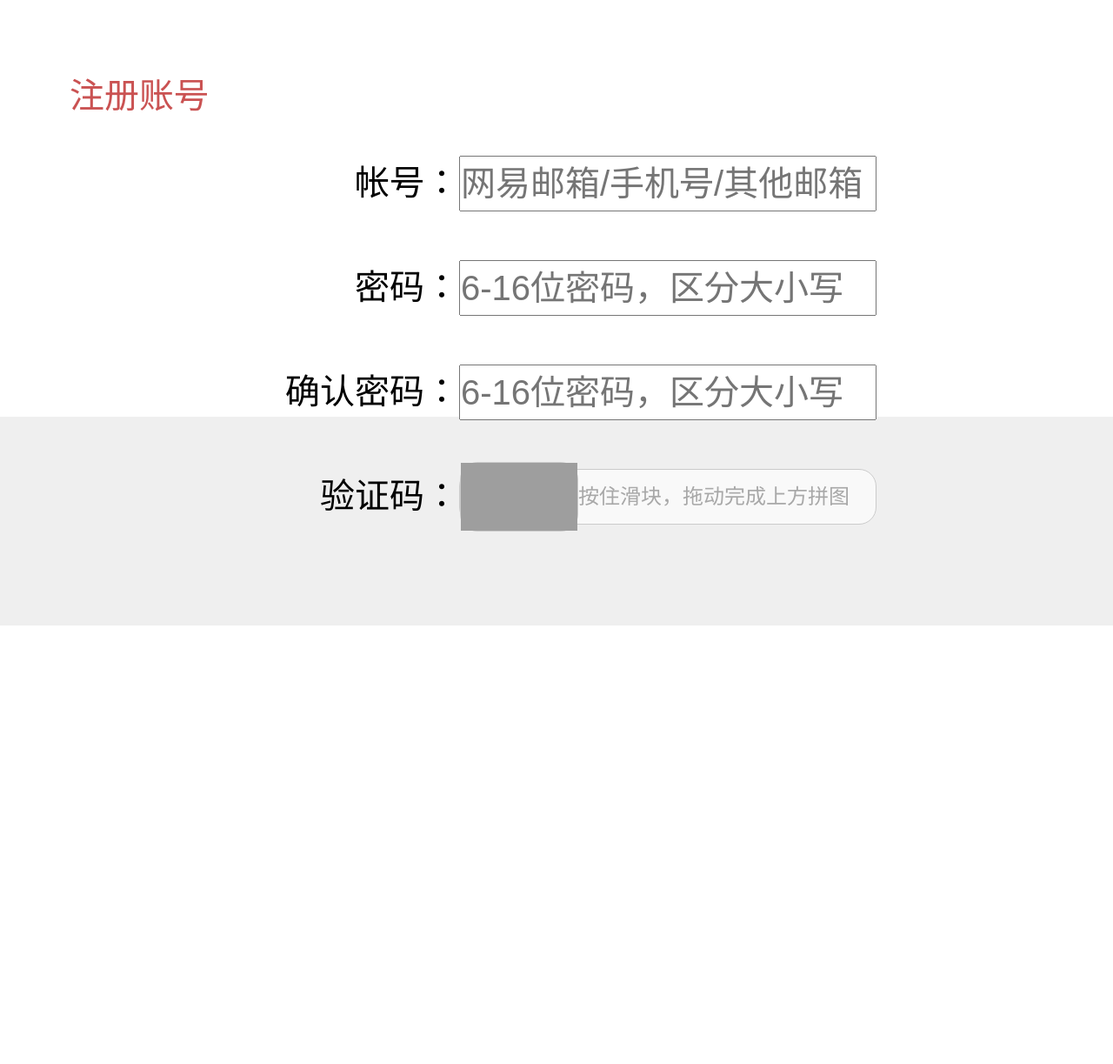
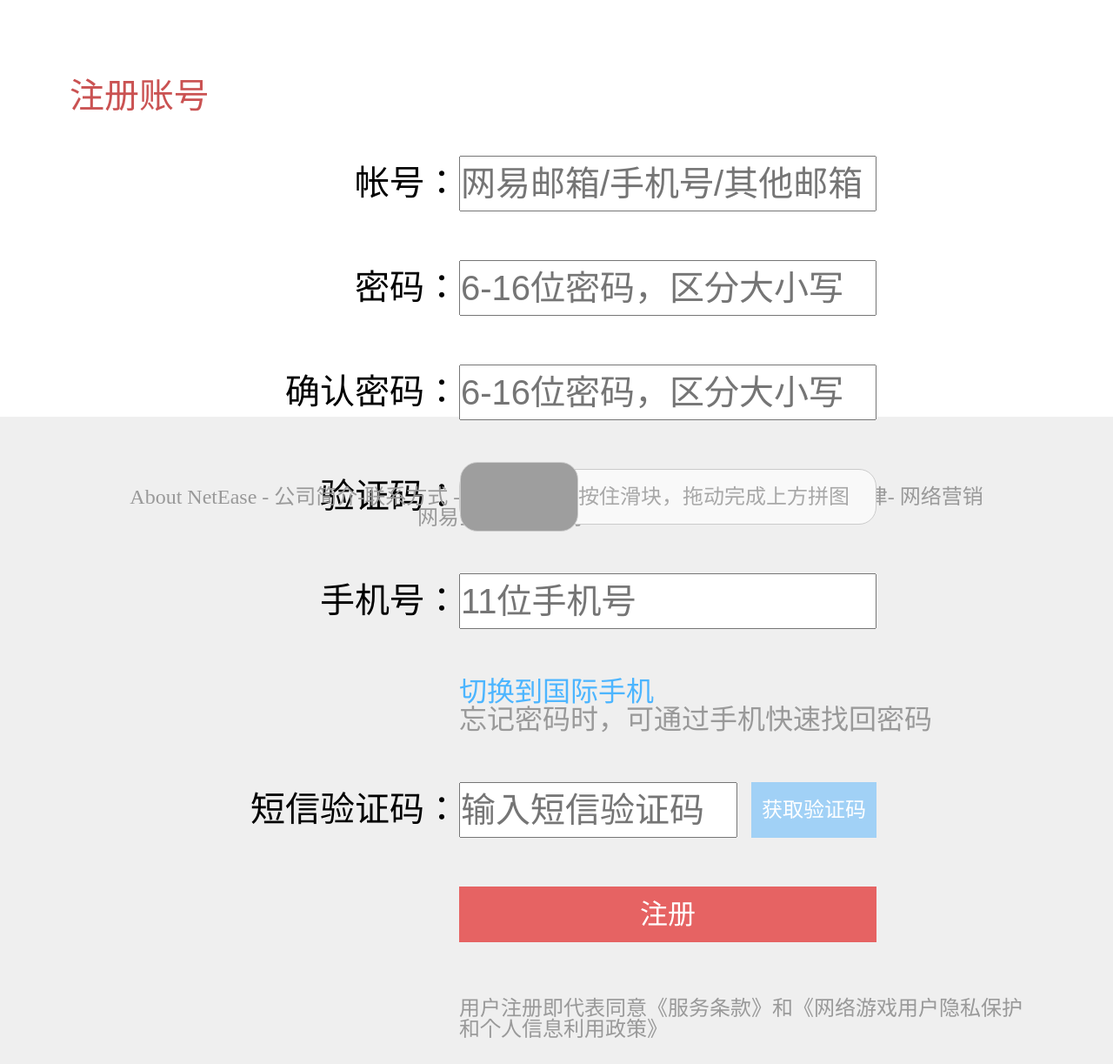
Before and after one commit to pengqaz/mobile, a PHP site: page /html/register.html in a window 1280 px wide. Shown: the part 81-1304 px from the top of the page at 87% size. Before the commit the page ends 800 px from the top, so only its background shows below. Run offline with PHP 8.4, Linux system fonts and the light colour scheme; some libraries are stand-ins or nearby versions; grey boxes are pictures that could not be loaded.

Commit message:
注册登陆静态已经完成了

```diff
--- a/css/register.css
+++ b/css/register.css
@@ -41,10 +41,11 @@ header{
 .u-label{
 	line-height:0.8rem ;
 	font-size: 0.5rem;
+	height:0.8rem;
 	width:35vw;
 	text-align: right;
 }
-.firstelem input{
+.firstelem .i-inpt{
 	height:0.8rem;
 	width:6rem;
 	padding: 0;
@@ -71,15 +72,14 @@ header{
 	height:1rem;
 	width:1.7rem;
 	border-radius:20px;
-	background: #fff;
+	background: url("https://captcha.reg.163.com/v2/images/slider.png") no-repeat;
+	background-size:100% 100%;
 	border: 1px solid #cbcbcb;
 	cursor: pointer;
+	z-index: 1111;
 
 }
-.huakuai img{
-	width:100%;
-	height:100%;
-}
+
 .huakuai1{
 	font-size:0.3rem ;
 	color: rgb(168, 168, 168);
@@ -87,9 +87,67 @@ header{
 }
 .pintu{
 	position: relative;
-	top:-2rem;
+	top:-3rem;
 }
 .pintu img{
 	position: absolute;
 
 }
+.w_qiehuan{
+	font-size:0.4rem;
+	color:#4cb5ff;
+}
+.w_qiehuan p:last-child{
+	color:#999;
+}
+.firstelem .i-inpt1{
+	height:1.3rem;
+	width:6rem;
+	padding: 0;
+	margin: 0;
+	font-size: 0.5rem;
+	display: flex;
+	justify-content: space-between;
+	align-items: center;
+}
+.firstelem .i-inpt1 input{
+	height:0.8rem;
+	width:4rem;
+	padding: 0;
+	margin: 0;
+	font-size: 0.5rem;
+}
+.firstelem .i-inpt1 a{
+	height:0.8rem;
+	width:1.8rem;
+	padding: 0;
+	margin: 0;
+	font-size: 0.3rem;
+	line-height: 0.8rem;
+	text-align: center;
+	background-color: #a1d1f6;
+	color:#fff;
+}
+.i-input2 p{
+	font-size: 0.3rem;
+	color:#999;
+}
+.firstelem .i-input3{
+	font-size: 0.4rem;
+	text-align: center;
+	line-height: 0.8rem;
+	color: #fff;
+	background-color: #e66363;
+}
+.m-cp{
+	margin-top: 1rem;
+	font-size:0.3rem ;
+	display: flex;
+	flex-direction:column ;
+	justify-content: center;
+	align-items: center;
+	color: #999;
+}
+.m-cp a{
+	color: #999;
+}
--- a/html/register.html
+++ b/html/register.html
@@ -30,38 +30,95 @@
 	            <input type="text" name="mimaa" id="" placeholder="6-16位密码，区分大小写" class="i-inpt">
 	        </div>
 	        <div class="u-input firstelem">
-	            <div class="u-label">验证码：</div>
+	            <div class="u-label">
+	            	验证码：
+	            </div>
 	            <div class="i-inpt yanzheng">
 	            	<div class="pintu" style="display: none;">
 	            			<img src="../images/public/1470922837206_779395020.jpg">
 	            			<img id="kapian" src="../images/public/1470922837206_249290449.png">
 
-	            		</div>
+	            	</div>
 	            	<div class="huakuai" id="target">
 
-	            		<img class="lu" src="https://captcha.reg.163.com/v2/images/slider.png">
 	            	</div>
 
 	            	<div class="huakuai1">
 	            		按住滑块，拖动完成上方拼图
 	            	</div>
-	            <div>
+	            </div>
 
 	        </div>
 
+	        <div class="u-input firstelem">
+	            <div class="u-label">手机号：</div>
+	            <input type="text" name="" id="" placeholder="11位手机号" class="i-inpt">
+	        </div>
+	        <div class="u-input firstelem">
+	        	 <div class="u-label"></div>
+	            <div class="w_qiehuan i-input">
+	            	<p>切换到国际手机</p>
+	            	<p>忘记密码时，可通过手机快速找回密码</p>
+	            </div>
 
+	        </div>
+	         <div class="u-input firstelem">
+	            <div class="u-label">短信验证码：</div>
+	            <div class="i-inpt1">
+	            	<input type="text" name="" id="" placeholder="输入短信验证码">
+	          		<a href="">获取验证码</a>
+	            </div>
+
+	        </div>
+	         <div class="u-input firstelem">
+	        	 <div class="u-label"></div>
+	            <div class="w_qiehuan i-input3 i-inpt">
+					注册
+	            </div>
+
+	        </div>
+	        <div class="u-input firstelem">
+	        	 <div class="u-label"></div>
+	            <div class="w_qiehuan i-input2">
+
+	            	<p> 用户注册即代表同意《服务条款》和《网络游戏用户隐私保护</p>
+	            	<p>和个人信息利用政策》</p>
+
+	            </div>
+
+	        </div>
 		</section>
+		<div class="m-cp">
+        <p>
+        	<a href="http://corp.163.com/eng/about/overview.html" target="_blank">
+        	About NetEase</a>
+        	-
+        	<a href="http://gb.corp.163.com/gb/about/overview.html" target="_blank">
+        		公司简介</a>-<a href="http://gb.corp.163.com/gb/contactus.html" target="_blank">联系方式</a>
+        		-
+        		<a href="http://reg.163.com/help/help_oauth2.html?v=20141215" target="_blank">OAuth2.0认证</a>
+        		-
+        		<a href="http://corp.163.com/gb/job/job.html" target="_blank">招聘信息</a>
+        		-
+        		<a href="http://help.163.com/" target="_blank">客户服务</a>-<a href="http://gb.corp.163.com/gb/legal.html" target="_blank">
+        			相关法律</a>-
+        			<a href="http://emarketing.biz.163.com/" target="_blank">网络营销</a>
+        </p>
+        <p>网易公司版权所有 ©1997-2016</p>
+      </div>
+
 		<script src="http://libs.baidu.com/jquery/2.0.0/jquery.min.js"></script>
 		<script src="../js/touch.min.js" type="text/javascript" charset="utf-8"></script>
 		<script type="text/javascript">
+		    var target = document.getElementById("target");
 			touch.on('#target', 'touchstart', function(ev){
 				ev.preventDefault();
 				$(".pintu").fadeIn();
 			});
 
-			var target = document.getElementById("target");
+
 			var dx, dy;
-			var kapian = document.getElementById("kapian");
+			//var kapian = document.getElementById("kapian");
 			touch.on('#target', 'drag', function(ev){
 				dx = dx || 0;
 				dy = dy || 0;
@@ -77,20 +134,18 @@
 			});
 
 			touch.on('#target', 'dragend', function(ev){
-				if(ev.x>220){
-					ev.x=220;
-				}else if(ev.x<0){
-					ev.x=0;
-				}
+
 				dx += ev.x;
 				dy += ev.y;
 				console.log(dx);
-				if(dx>125 && dx<136){
-					$(".huakuai1").html("验证成功");
+				if(dx>120 && dx<145){
+					$(".huakuai1").html("");
 					$(".yanzheng").css("background",'url("../images/public/sprite.png") no-repeat 230px -95px');
-					$(".lu").attr("src","https://captcha.reg.163.com/v2/images/slider_valid.png");
+					$(".huakuai").css({
+						"background":'url("https://captcha.reg.163.com/v2/images/slider_valid.png") no-repeat',
+						"background-size":"100% 100%"
+						}).prop("id","aaa");
 					$('.pintu').fadeOut();
-					$(".huakuai").fadeOut();
 
 				}
 
```
